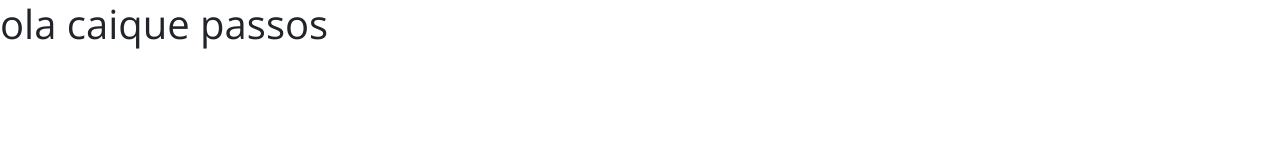
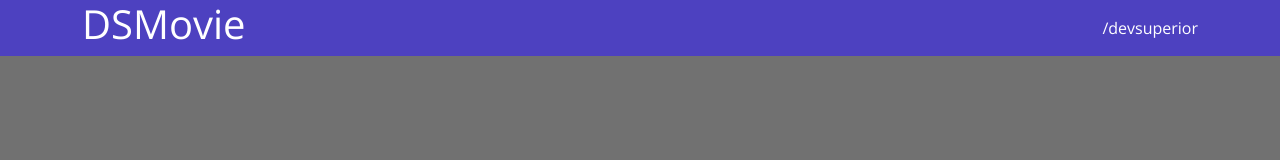
Before and after one commit to cps16/dsmovie, a plain HTML site: page index.html in a window 1280 px wide. Drawn offline with nearby package versions, Linux system fonts and the light colour scheme.

Commit message:
Barra Superior Parte 1

```diff
--- a/CSS/styles.css
+++ b/CSS/styles.css
@@ -2,4 +2,27 @@
 
 @import url('https://fonts.googleapis.com/css2?family=Open+Sans:wght@300;400;700&display=swap');
 
-*{font-family: 'Open Sans', sans-serif;}
+*{
+    box-sizing: border-box;
+    font-family: 'Open Sans', sans-serif;}
+
+html, body{
+    background-color: #717171;;
+}
+
+header {
+     background-color: #4D41C0;
+     color: #ffffff;
+}
+
+nav{
+    display: flex;
+    align-items: center;
+    justify-content: space-between;
+}
+
+
+  a, a:hover {
+      text-decoration: none;
+      color: #ffffff;
+  }
--- a/index.html
+++ b/index.html
@@ -11,8 +11,14 @@
     <link rel="stylesheet" href="css/styles.css">
 </head>
 <body>
+    <header>
+        <nav class="container">
+            <h1>DSMovie</h1>
+            <a href="https://github.com/devsuperior">/devsuperior</a>
+        </nav>
 
-   <h1>ola caique passos</h1>
+    </header>
+
 
 </body>
 </html>
```
